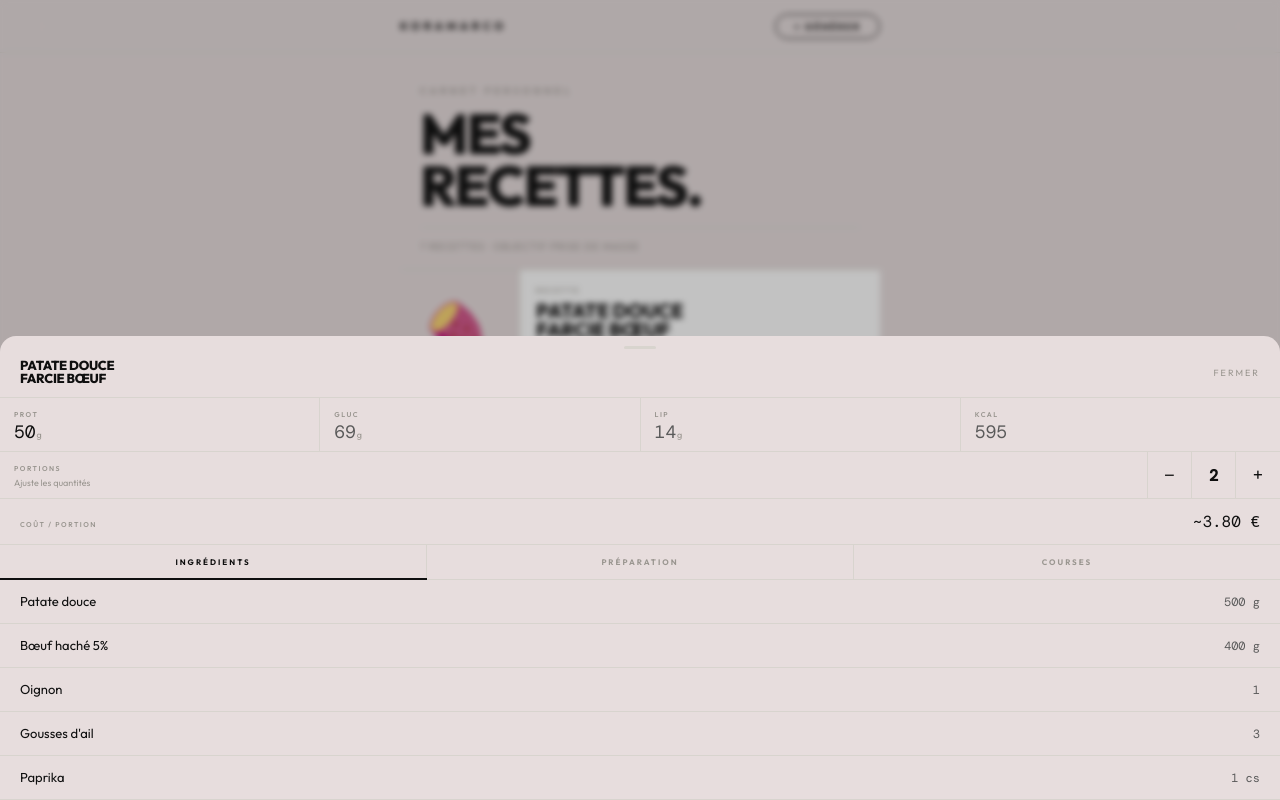
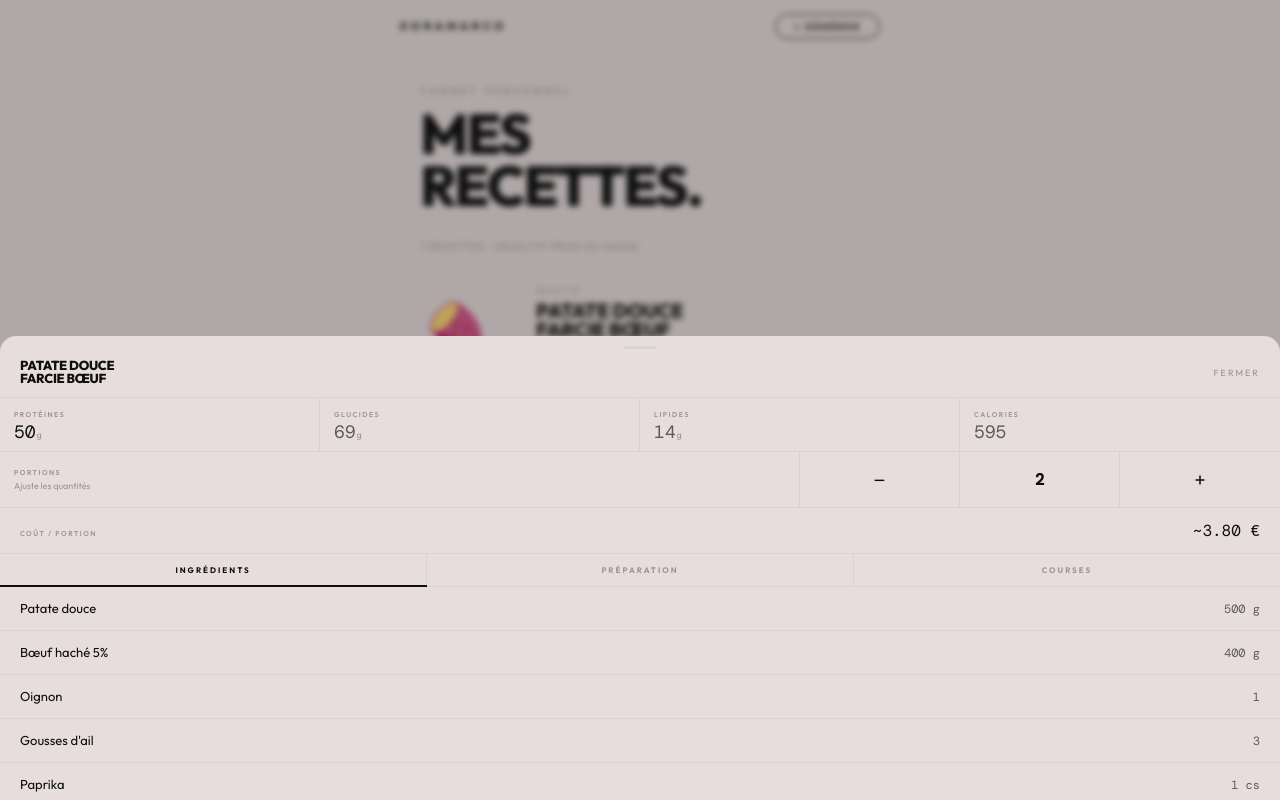
Before and after one commit to NeonBruyant/Macro, a React (Vite) app: page / in a window 1280 px wide. Both pictures are taken after a click on the element 640 px from the left and 349 px from the top of the page. Shown: the top 800 px of the page. Built offline with nearby package versions, Linux system fonts and the light colour scheme.

Commit message:
Update App.jsx

```diff
--- a/src/App.jsx
+++ b/src/App.jsx
@@ -271,23 +271,23 @@ function Splash({ onDone }) {
   );
 }
 
-// ── BOTTOM SHEET ──────────────────────────────────────────────────────────────
+// ── BOTTOM SHEET ─────────────────────────────────────────────────────────────
 function Sheet({ recipe, onClose }) {
-  const innerRef  = useRef(null);
-  const startY    = useRef(null);
-  const startST   = useRef(0);
-  const tabSwipeX = useRef(null);
-  const tabSwipeY = useRef(null);
+  const innerRef   = useRef(null);
+  const dragY      = useRef(null);
+  const dragStartST= useRef(0);
+  const tabSwipeX  = useRef(null);
+  const tabSwipeY  = useRef(null);
+
   const [vis,setVis]           = useState(false);
-  const [expanded,setExpanded] = useState(false); // false = mi-écran, true = plein écran
-  const [ty,setTy]             = useState(0);
+  const [snap,setSnap]         = useState(0);   // 0 = mi-écran (55vh), 1 = plein écran
+  const [ty,setTy]             = useState(0);   // drag en cours
   const [servings,setServings] = useState(recipe.baseServings);
   const [tab,setTab]           = useState("ingredients");
 
-  // Toujours 3 onglets
   const TABS = [{id:"ingredients",label:"INGRÉDIENTS"},{id:"steps",label:"PRÉPARATION"},{id:"shopping",label:"COURSES"}];
   const tabIdx = TABS.findIndex(t=>t.id===tab);
-  const ratio = servings/recipe.baseServings;
+  const ratio  = servings/recipe.baseServings;
 
   useEffect(()=>{
     requestAnimationFrame(()=>setVis(true));
@@ -297,30 +297,29 @@ function Sheet({ recipe, onClose }) {
 
   const close=useCallback(()=>{setVis(false);setTimeout(onClose,340);},[onClose]);
 
-  // Touch sur le scroll intérieur — expand au scroll up, dismiss au scroll down depuis le haut
+  // ── drag handlers ──
   const onTS=(e)=>{
-    startY.current=e.touches[0].clientY;
-    startST.current=innerRef.current?.scrollTop||0;
+    dragY.current      = e.touches[0].clientY;
+    dragStartST.current= innerRef.current?.scrollTop||0;
   };
   const onTM=(e)=>{
-    const dy=e.touches[0].clientY-startY.current;
-    if(startST.current===0&&dy>0&&!expanded){
-      // tire vers le bas depuis le haut non-expandé → dismiss
-      if(dy>0) setTy(dy);
-    }
+    if(dragY.current===null) return;
+    // seulement si on est en haut du scroll
+    if(dragStartST.current>2){ dragY.current=null; return; }
+    const dy=e.touches[0].clientY-dragY.current;
+    if(dy>0) setTy(Math.min(dy,300)); // drag vers le bas
   };
   const onTE=(e)=>{
-    const dy=e.changedTouches[0].clientY-startY.current;
-    if(startST.current===0){
-      if(dy<-40) { setExpanded(true); setTy(0); }       // swipe up → expand
-      else if(dy>160&&!expanded) { close(); return; }    // swipe down depuis haut → close
-      else if(dy>100&&expanded&&(innerRef.current?.scrollTop||0)===0) { setExpanded(false); setTy(0); } // swipe down depuis expanded → réduire
-      else setTy(0);
-    } else { setTy(0); }
-    startY.current=null;
+    if(dragY.current===null) return;
+    const dy=e.changedTouches[0].clientY-dragY.current;
+    setTy(0);
+    if(dy<-60)       setSnap(1);          // swipe haut fort → plein écran
+    else if(dy>120 && snap===1) setSnap(0); // swipe bas fort depuis plein → mi
+    else if(dy>120 && snap===0) close();    // swipe bas fort depuis mi → ferme
+    dragY.current=null;
   };
 
-  // Swipe horizontal pour les onglets
+  // ── tab swipe ──
   const onTabTS=(e)=>{ tabSwipeX.current=e.touches[0].clientX; tabSwipeY.current=e.touches[0].clientY; };
   const onTabTE=(e)=>{
     if(tabSwipeX.current===null) return;
@@ -338,68 +337,70 @@ function Sheet({ recipe, onClose }) {
     return ing.unit?d+" "+ing.unit:String(d);
   };
 
-  // Hauteur : 55vh par défaut, 100% quand expanded
-  const sheetH = expanded ? "100%" : "58vh";
+  const height = snap===1 ? "100dvh" : "58vh";
+  const radius = snap===1 ? 0 : 16;
+  const translateY = vis ? ty : "100%";
 
   return (
-    <div style={{position:"fixed",inset:0,zIndex:300,display:"flex",flexDirection:"column",justifyContent:"flex-end"}}>
-      <div onClick={close} style={{position:"absolute",inset:0,background:"rgba(15,15,15,0.25)",opacity:vis?1:0,transition:"opacity 0.3s",backdropFilter:"blur(3px)"}}/>
+    <div style={{position:"fixed",inset:0,zIndex:300,display:"flex",flexDirection:"column",justifyContent:"flex-end",pointerEvents:"none"}}>
+      {/* backdrop */}
+      <div onClick={close}
+        style={{position:"absolute",inset:0,background:"rgba(15,15,15,0.25)",opacity:vis&&ty===0?1:Math.max(0,1-ty/300),transition:ty>0?"none":"opacity 0.3s",backdropFilter:"blur(3px)",pointerEvents:"auto"}}/>
 
+      {/* sheet */}
       <div
         onTouchStart={onTS} onTouchMove={onTM} onTouchEnd={onTE}
         style={{
           position:"relative",zIndex:1,
           background:C.bg,
-          borderRadius:expanded?"0":"16px 16px 0 0",
-          height:sheetH,
+          borderRadius:radius+"px "+radius+"px 0 0",
+          height,
           display:"flex",flexDirection:"column",
-          transform:"translateY("+(vis?ty:100)+"%)",
-          transition:ty>0?"none":"transform 0.4s cubic-bezier(.32,0,.15,1), height 0.4s cubic-bezier(.32,0,.15,1), border-radius 0.4s",
+          transform:typeof translateY==="string"?"translateY("+translateY+")":"translateY("+translateY+"px)",
+          transition:ty>0?"none":"transform 0.42s cubic-bezier(.32,0,.15,1), height 0.42s cubic-bezier(.32,0,.15,1), border-radius 0.42s",
+          pointerEvents:"auto",
+          willChange:"transform",
         }}>
 
-        {/* handle + header */}
-        <div style={{flexShrink:0,borderBottom:"1px solid "+C.light}}>
-          {/* handle */}
-          <div style={{padding:"10px 0 0",display:"flex",justifyContent:"center"}}>
-            <div style={{width:32,height:3,borderRadius:2,background:C.light}}/>
-          </div>
-          {/* title row */}
-          <div style={{display:"flex",justifyContent:"space-between",alignItems:"center",padding:"10px 20px 12px"}}>
-            <div style={{fontFamily:C.font,fontSize:13,fontWeight:800,color:C.text,letterSpacing:-0.3,textTransform:"uppercase",whiteSpace:"pre-line",lineHeight:1}}>{recipe.title}</div>
-            <button onClick={close} style={{background:"none",border:"none",fontFamily:C.font,fontSize:9,color:C.muted,letterSpacing:2,cursor:"pointer",textTransform:"uppercase",flexShrink:0,marginLeft:12}}>FERMER</button>
-          </div>
+        {/* handle */}
+        <div style={{padding:"10px 0 0",display:"flex",justifyContent:"center",flexShrink:0}}>
+          <div style={{width:32,height:3,borderRadius:2,background:C.light}}/>
+        </div>
+
+        {/* title row */}
+        <div style={{display:"flex",justifyContent:"space-between",alignItems:"center",padding:"10px 20px 12px",borderBottom:"1px solid "+C.light,flexShrink:0}}>
+          <div style={{fontFamily:C.font,fontSize:13,fontWeight:800,color:C.text,letterSpacing:-0.3,textTransform:"uppercase",lineHeight:1,whiteSpace:"pre-line"}}>{recipe.title}</div>
+          <button onClick={close} style={{background:"none",border:"none",fontFamily:C.font,fontSize:9,color:C.muted,letterSpacing:2,cursor:"pointer",textTransform:"uppercase",flexShrink:0,marginLeft:12}}>FERMER</button>
         </div>
 
         <div ref={innerRef} style={{flex:1,overflowY:"auto",WebkitOverflowScrolling:"touch"}}>
 
-          {/* MACROS — product passport style, pleine largeur */}
+          {/* MACROS */}
           <div style={{display:"flex",borderBottom:"1px solid "+C.light}}>
             {[
-              {l:"PROT",v:recipe.macros.prot,u:"g"},
-              {l:"GLUC",v:recipe.macros.gluc,u:"g"},
-              {l:"LIP", v:recipe.macros.lip, u:"g"},
-              {l:"KCAL",v:recipe.macros.kcal,u:""},
+              {l:"PROTÉINES",v:recipe.macros.prot,u:"g"},
+              {l:"GLUCIDES", v:recipe.macros.gluc,u:"g"},
+              {l:"LIPIDES",  v:recipe.macros.lip, u:"g"},
+              {l:"CALORIES", v:recipe.macros.kcal,u:""},
             ].map((m,i)=>(
-              <div key={m.l} style={{flex:1,borderLeft:i>0?"1px solid "+C.light:"none",padding:"12px 0 10px 14px"}}>
+              <div key={m.l} style={{width:"25%",borderRight:i<3?"1px solid "+C.light:"none",padding:"12px 0 10px 14px",boxSizing:"border-box"}}>
                 <div style={{fontFamily:C.font,fontSize:7,fontWeight:600,color:C.muted,letterSpacing:1.5,textTransform:"uppercase",marginBottom:4}}>{m.l}</div>
                 <div style={{fontFamily:C.mono,fontSize:18,color:i===0?C.text:C.mid,lineHeight:1}}>{m.v}<span style={{fontFamily:C.font,fontSize:9,color:C.muted,marginLeft:1}}>{m.u}</span></div>
               </div>
             ))}
           </div>
 
-          {/* PORTIONS — passport style, filets */}
-          <div style={{display:"flex",borderBottom:"1px solid "+C.light}}>
-            <div style={{flex:1,padding:"12px 0 10px 14px"}}>
-              <div style={{fontFamily:C.font,fontSize:7,fontWeight:600,color:C.muted,letterSpacing:1.5,textTransform:"uppercase",marginBottom:4}}>PORTIONS</div>
+          {/* PORTIONS — label 62.5% | − 12.5% | valeur 12.5% | + 12.5% */}
+          <div style={{display:"flex",borderBottom:"1px solid "+C.light,height:56,overflow:"hidden"}}>
+            <div style={{width:"62.5%",borderRight:"1px solid "+C.light,display:"flex",flexDirection:"column",justifyContent:"center",padding:"0 0 0 14px",boxSizing:"border-box",flexShrink:0}}>
+              <div style={{fontFamily:C.font,fontSize:7,fontWeight:600,color:C.muted,letterSpacing:1.5,textTransform:"uppercase",marginBottom:3}}>PORTIONS</div>
               <div style={{fontFamily:C.font,fontSize:9,color:C.muted}}>Ajuste les quantités</div>
             </div>
-            <div style={{display:"flex",alignItems:"center",borderLeft:"1px solid "+C.light}}>
-              <button onClick={()=>setServings(s=>Math.max(1,s-1))}
-                style={{width:44,height:"100%",border:"none",borderRight:"1px solid "+C.light,background:"none",fontFamily:C.mono,fontSize:18,color:C.text,cursor:"pointer"}}>−</button>
-              <div style={{width:44,height:"100%",display:"flex",alignItems:"center",justifyContent:"center",fontFamily:C.mono,fontSize:16,fontWeight:600,color:C.text,borderRight:"1px solid "+C.light}}>{servings}</div>
-              <button onClick={()=>setServings(s=>Math.min(12,s+1))}
-                style={{width:44,height:"100%",border:"none",background:"none",fontFamily:C.mono,fontSize:18,color:C.text,cursor:"pointer"}}>+</button>
-            </div>
+            <div onClick={()=>setServings(s=>Math.max(1,s-1))}
+              style={{width:"12.5%",borderRight:"1px solid "+C.light,display:"flex",alignItems:"center",justifyContent:"center",fontFamily:C.mono,fontSize:20,color:C.text,cursor:"pointer",userSelect:"none",boxSizing:"border-box",flexShrink:0}}>−</div>
+            <div style={{width:"12.5%",borderRight:"1px solid "+C.light,display:"flex",alignItems:"center",justifyContent:"center",fontFamily:C.mono,fontSize:16,fontWeight:600,color:C.text,boxSizing:"border-box",flexShrink:0}}>{servings}</div>
+            <div onClick={()=>setServings(s=>Math.min(12,s+1))}
+              style={{width:"12.5%",display:"flex",alignItems:"center",justifyContent:"center",fontFamily:C.mono,fontSize:20,color:C.text,cursor:"pointer",userSelect:"none",boxSizing:"border-box",flexShrink:0}}>+</div>
           </div>
 
           {/* COÛT */}
@@ -408,19 +409,19 @@ function Sheet({ recipe, onClose }) {
             <div style={{fontFamily:C.mono,fontSize:16,color:C.text}}>{"~"+recipe.costPerServing.toFixed(2)+" €"}</div>
           </div>
 
-          {/* TABS — underline sliding */}
+          {/* TABS */}
           <div onTouchStart={onTabTS} onTouchEnd={onTabTE}>
             <div style={{position:"relative",display:"flex",borderBottom:"1px solid "+C.light}}>
               <div style={{position:"absolute",bottom:-1,left:0,height:2,background:C.dark,width:"33.333%",transform:"translateX(calc("+tabIdx+" * 100%))",transition:"transform 0.28s cubic-bezier(.4,0,.2,1)"}}/>
-              {TABS.map(t=>(
+              {TABS.map((t,i)=>(
                 <button key={t.id} onClick={()=>setTab(t.id)}
-                  style={{flex:1,padding:"12px 0",border:"none",background:"none",fontFamily:C.font,fontSize:8,fontWeight:700,color:tab===t.id?C.text:C.muted,cursor:"pointer",letterSpacing:2,textTransform:"uppercase",transition:"color 0.2s",borderLeft:TABS.indexOf(t)>0?"1px solid "+C.light:"none"}}>
+                  style={{flex:1,padding:"11px 0",border:"none",borderLeft:i>0?"1px solid "+C.light:"none",background:"none",fontFamily:C.font,fontSize:8,fontWeight:700,color:tab===t.id?C.text:C.muted,cursor:"pointer",letterSpacing:2,textTransform:"uppercase",transition:"color 0.2s"}}>
                   {t.label}
                 </button>
               ))}
             </div>
 
-            {/* SLIDING PANELS — pleine largeur, zéro padding */}
+            {/* SLIDING PANELS */}
             <div style={{overflow:"hidden"}}>
               <div style={{display:"flex",width:"300%",transform:"translateX(calc(-"+(tabIdx*(100/3))+"%))",transition:"transform 0.3s cubic-bezier(.4,0,.2,1)"}}>
 
@@ -434,9 +435,12 @@ function Sheet({ recipe, onClose }) {
                   ))}
                 </div>
 
-                {/* PRÉPARATION — toujours les étapes */}
+                {/* PRÉPARATION */}
                 <div style={{width:"33.333%",flexShrink:0}}>
-                  {(recipe.steps||[]).map((step,i)=>(
+                  {(recipe.steps&&recipe.steps.length>0
+                    ? recipe.steps
+                    : [{title:"PRÉPARATION",content:recipe.assemblyNote||""}]
+                  ).map((step,i)=>(
                     <div key={i} style={{display:"flex",borderBottom:"1px solid "+C.light}}>
                       <div style={{width:44,flexShrink:0,borderRight:"1px solid "+C.light,display:"flex",alignItems:"flex-start",justifyContent:"center",paddingTop:14}}>
                         <span style={{fontFamily:C.mono,fontSize:10,color:C.muted}}>{i<9?"0"+(i+1):i+1}</span>
@@ -447,12 +451,6 @@ function Sheet({ recipe, onClose }) {
                       </div>
                     </div>
                   ))}
-                  {/* Pour les recettes assembly, afficher les étapes de l'assemblyNote */}
-                  {(!recipe.steps||recipe.steps.length===0)&&recipe.assemblyNote&&(
-                    <div style={{padding:"16px 20px"}}>
-                      <div style={{fontFamily:C.font,fontSize:13,color:C.mid,lineHeight:1.7}}>{recipe.assemblyNote}</div>
-                    </div>
-                  )}
                 </div>
 
                 {/* COURSES */}
@@ -516,16 +514,14 @@ function GenModal({ onClose, onAdd }) {
 function RecipeCard({ r, onClick, i }) {
   return (
     <div onClick={()=>onClick(r)}
-      style={{background:C.card,borderRadius:0,overflow:"hidden",cursor:"pointer",borderTop:"1px solid "+C.light,borderBottom:"1px solid "+C.light,animationName:"up",animationDuration:"0.35s",animationDelay:(i*0.05)+"s",animationFillMode:"both",WebkitTapHighlightColor:"transparent"}}>
+      style={{background:"transparent",borderRadius:0,overflow:"hidden",cursor:"pointer",borderTop:"1px solid "+C.light,borderBottom:"1px solid "+C.light,animationName:"up",animationDuration:"0.35s",animationDelay:(i*0.05)+"s",animationFillMode:"both",WebkitTapHighlightColor:"transparent"}}>
 
       {/* main area — image left, title right */}
-      <div style={{display:"flex",gap:0,borderBottom:"1px solid "+C.light}}>
-        {/* image zone — same width as one macro cell (25%) */}
-        <div style={{width:"25%",flexShrink:0,background:C.bg,display:"flex",alignItems:"center",justifyContent:"center",fontSize:54,borderRight:"1px solid "+C.light,padding:"20px 0"}}>
+      <div style={{display:"flex",borderBottom:"1px solid "+C.light}}>
+        <div style={{width:"25%",flexShrink:0,background:C.bg,display:"flex",alignItems:"center",justifyContent:"center",fontSize:54,borderRight:"1px solid "+C.light,padding:"20px 0",boxSizing:"border-box"}}>
           {r.image}
         </div>
-        {/* title + desc */}
-        <div style={{flex:1,padding:"16px 16px 14px"}}>
+        <div style={{width:"75%",padding:"16px 16px 14px",boxSizing:"border-box"}}>
           {r.type==="assembly"&&(
             <div style={{fontFamily:C.font,fontSize:7,fontWeight:600,color:C.muted,letterSpacing:2,textTransform:"uppercase",marginBottom:6}}>RAPIDE</div>
           )}
@@ -535,7 +531,7 @@ function RecipeCard({ r, onClick, i }) {
         </div>
       </div>
 
-      {/* macros strip — 4 cells with labels above values like passport fields */}
+      {/* macros strip */}
       <div style={{display:"flex",borderBottom:"1px solid "+C.light}}>
         {[
           {label:"PROTÉINES", value:r.macros.prot, unit:"g"},
@@ -543,7 +539,7 @@ function RecipeCard({ r, onClick, i }) {
           {label:"LIPIDES",   value:r.macros.lip,  unit:"g"},
           {label:"CALORIES",  value:r.macros.kcal, unit:"kcal"},
         ].map((m,i)=>(
-          <div key={m.label} style={{flex:1,padding:"10px 0 10px 12px",borderLeft:i>0?"1px solid "+C.light:"none"}}>
+          <div key={m.label} style={{width:"25%",padding:"10px 0 10px 12px",borderRight:i<3?"1px solid "+C.light:"none",boxSizing:"border-box"}}>
             <div style={{fontFamily:C.font,fontSize:7,fontWeight:600,color:C.muted,letterSpacing:1.5,textTransform:"uppercase",marginBottom:3}}>{m.label}</div>
             <div style={{fontFamily:C.mono,fontSize:16,fontWeight:500,color:i===0?C.text:C.mid,lineHeight:1}}>{m.value}<span style={{fontFamily:C.font,fontSize:8,color:C.muted,marginLeft:1}}>{m.unit}</span></div>
           </div>
```
